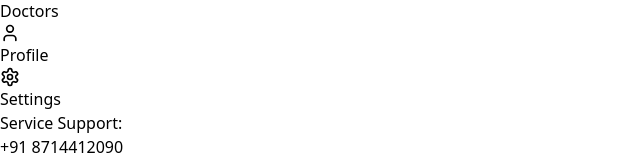
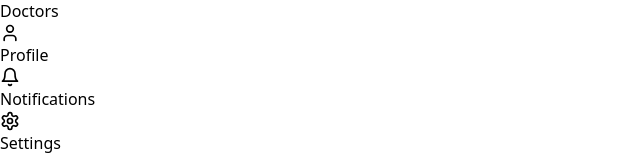
Before and after one commit to zorrowtechitsolutions/Hosta-Hospitals, a React (Vite) app: page /dashboard in a window 1280 px wide. Shown: the part 139-298 px from the top of the page, without its empty margins (0-640 px from the left). Built offline with nearby package versions, Linux system fonts and the light colour scheme; no server answers; sample sign-in values are in the browser's storage.

Commit message:
Update SideBar.tsx

```diff
--- a/src/Components/SideBar.tsx
+++ b/src/Components/SideBar.tsx
@@ -1,4 +1,4 @@
-import { Hospital, Settings, Stethoscope, User, Users, X } from "lucide-react";
+import { Bell, Hospital, Settings, Stethoscope, User, Users, X } from "lucide-react";
 import { useDispatch, useSelector } from "react-redux";
 import { Link } from "react-router-dom";
 import { RootState } from "../Redux/Store";
@@ -73,6 +73,15 @@ const SideBar = () => {
               <span>Profile</span>
             </Link>
           </li>
+               <li>
+            <Link
+              to="/notification"
+              className="flex items-center space-x-2 hover:bg-green-700 p-2 rounded-md"
+            >
+              <Bell size={20} />
+              <span>Notifications</span>
+            </Link>
+          </li>
           <li>
             <Link
               to="/settings"
```
